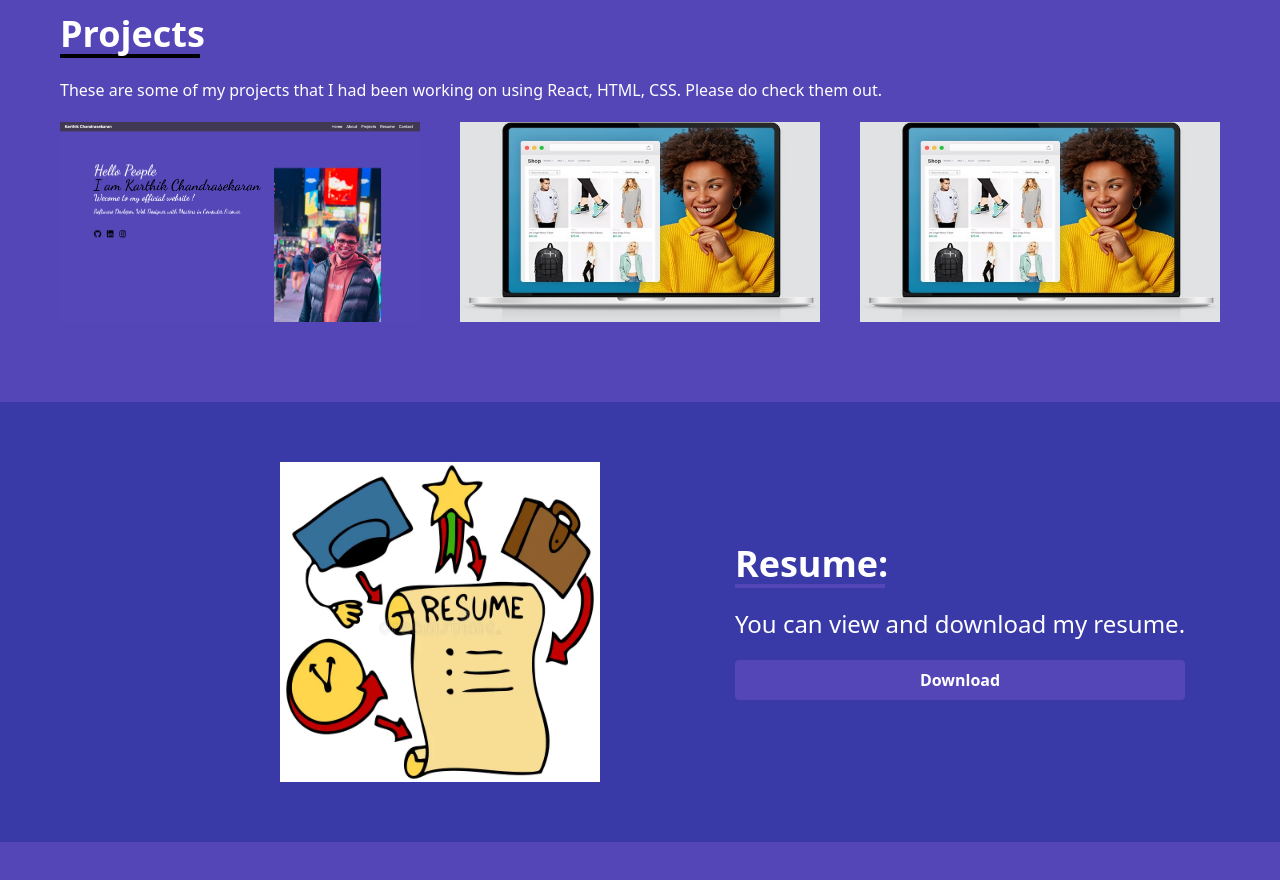
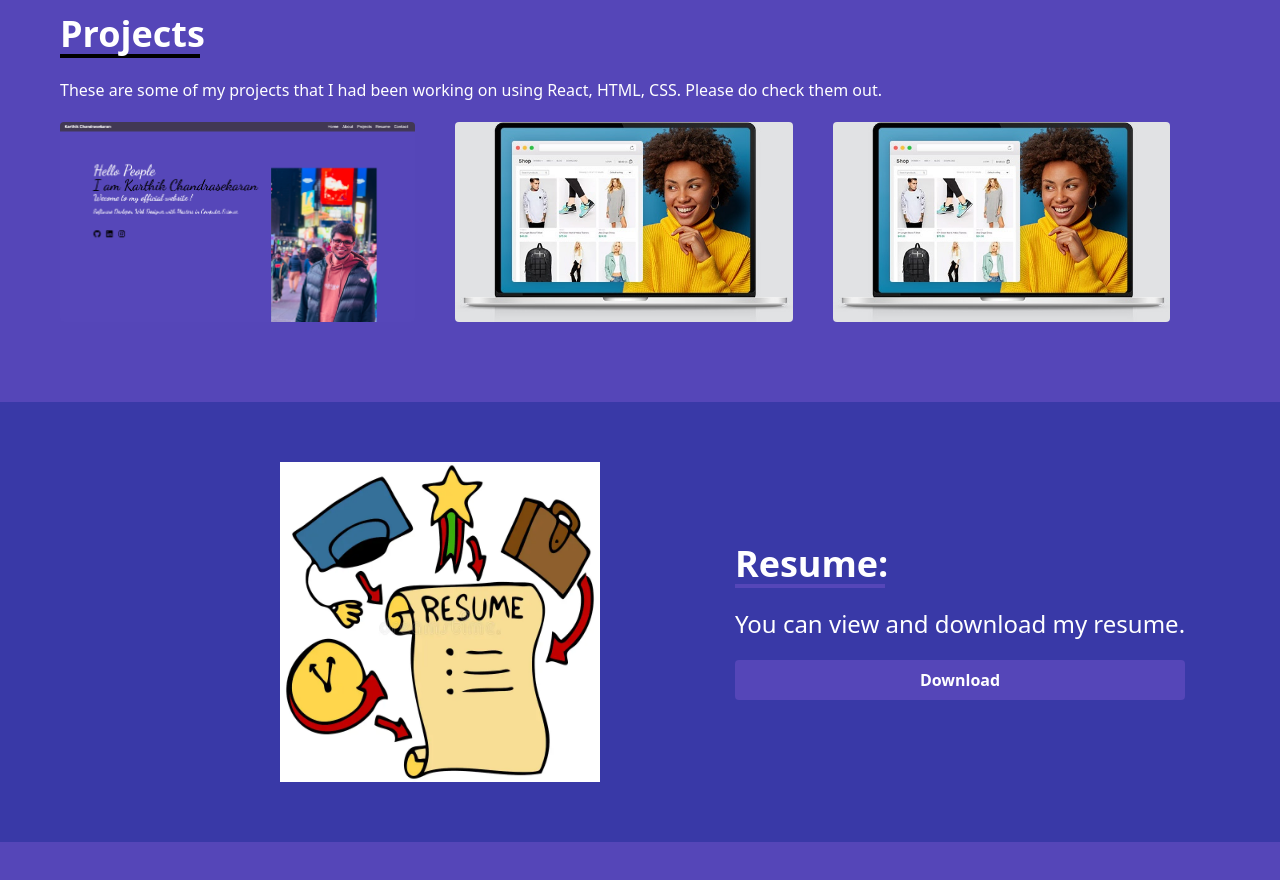
Before and after one commit to karthikChandrasekaran10/portfolio-app, a React (Create React App) app: page / in a window 1280 px wide. Shown: the part 1720-2600 px from the top of the page. Built offline with nearby package versions, Linux system fonts and the light colour scheme.

Commit message:
Updated projects pic borders

```diff
--- a/src/components/Projects.js
+++ b/src/components/Projects.js
@@ -41,7 +41,7 @@ export default function Projects(){
                 {config.projects.map((project)=>(
                 <a href={project.link}>
                     <div className='relative' >
-                    <img className='h-[200px]  w-[500px] ' src = {project.image} alt="projectImage"></img>
+                    <img className='h-[200px]  w-[500px]hover:border-2 border-white rounded' src = {project.image} alt="projectImage"></img>
                         <div className='project-desc'>
                             <p className='text-center px-5 py-5 text-white'>{project.description}</p>
                             <div className='flex justify-center'>
```
